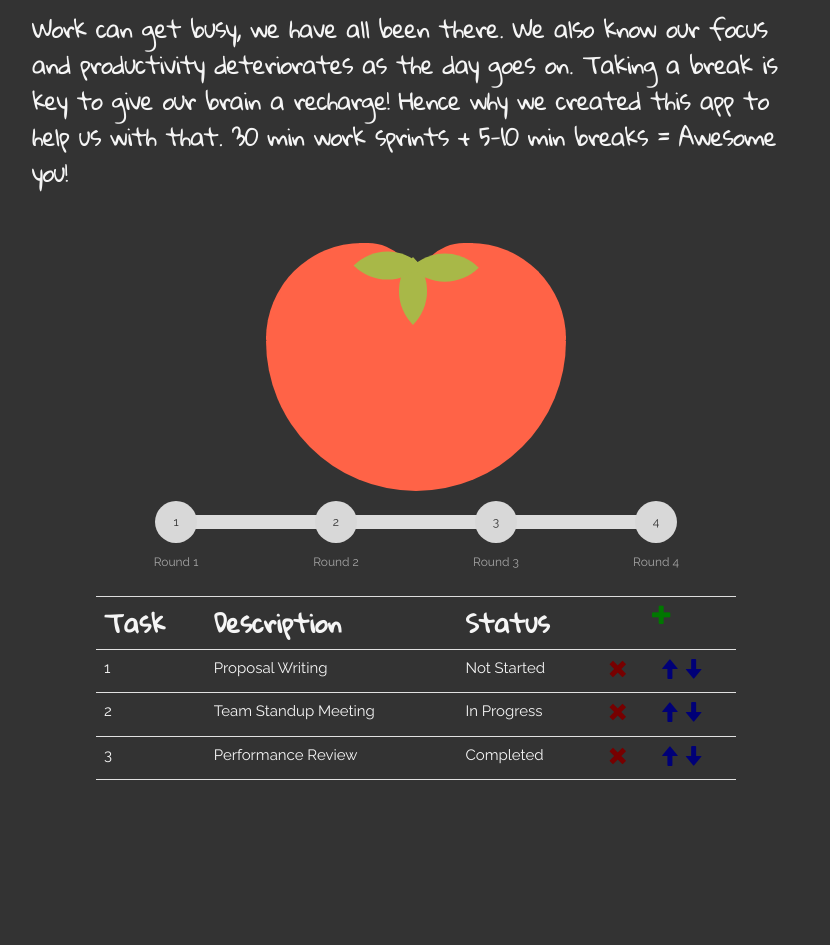
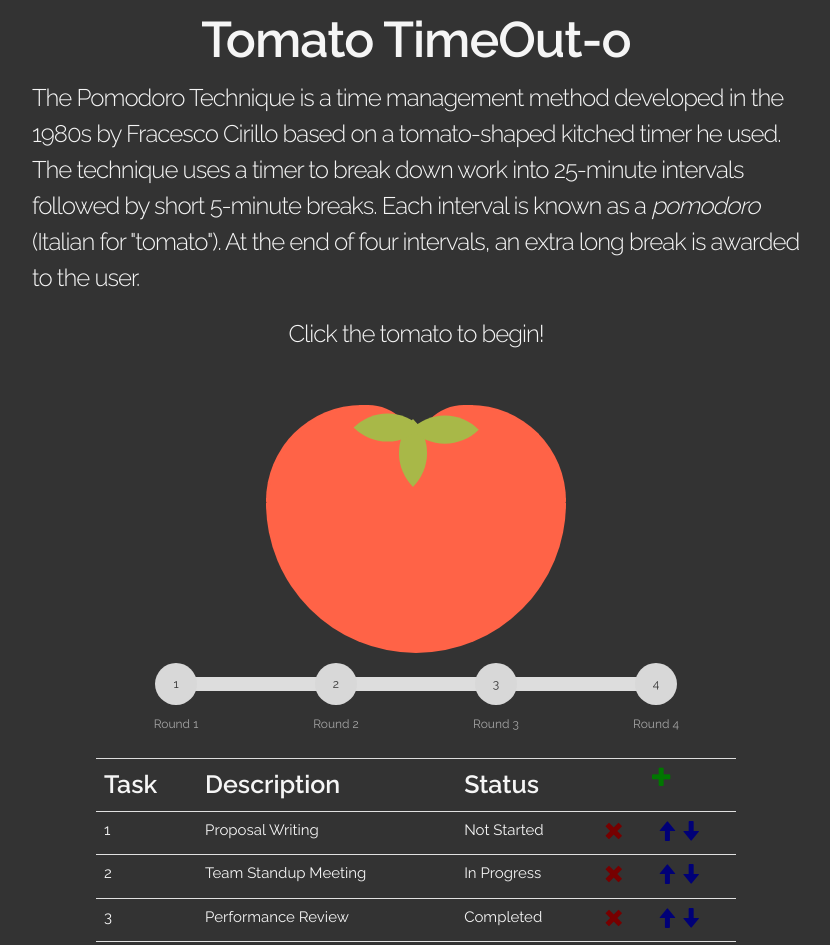
Before and after one commit to AneresArsenal/OSUSummer19Hackthon, a website built with webpack: page index.html in a window 1280 px wide. Shown: the whole page, without its empty margins (224-1054 px from the left). Before the commit the page ends 800 px from the top, so only its background shows below. Built offline with nearby package versions, Linux system fonts and the light colour scheme; files whose address does not match are found by name.

Commit message:
Changed lead-in text and fonts

```diff
--- a/css/main.css
+++ b/css/main.css
@@ -9,8 +9,18 @@ body div.container {
   margin-top: 50px;
 }
 
+h1 {
+  color: whitesmoke;
+  margin: 10px auto;
+  text-align: center;
+  font-weight: bold;
+}
+
+h2#toBegin {
+  text-align: center;
+}
+
   h2 {
-    font-family: "Gloria Hallelujah", cursive;
     color: whitesmoke;
     font-size: 18pt;
     line-height: 1.5;
@@ -73,10 +83,8 @@ body div.container {
 }
 
 th {
-    font-family: "Gloria Hallelujah", cursive;
     font-size: 25px;
-
-  }
+}
 
 .table-editable {
   position: relative;
--- a/index.html
+++ b/index.html
@@ -32,13 +32,17 @@
 
 </head>
 <body>
-
+  <h1>Tomato TimeOut-o</h1>
   <h2>
-    Work can get busy, we have all been there.
-    We also know our focus and productivity deteriorates as the day goes on.
-    Taking a break is key to give our brain a recharge!
-    Hence why we created this app to help us with that.
-    30 min work sprints + 5-10 min breaks = Awesome you!
+    The Pomodoro Technique is a time management method developed in the 1980s by
+    Fracesco Cirillo based on a tomato-shaped kitched timer he used. The
+    technique uses a timer to break down work into 25-minute intervals followed
+    by short 5-minute breaks. Each interval is known as a <i>pomodoro</i>
+    (Italian for "tomato"). At the end of four intervals, an extra long break is
+    awarded to the user.
+  </h2>
+  <h2 id="toBegin">
+    Click the tomato to begin!
   </h2>
 
   <!-- Primary Page Layout
```
